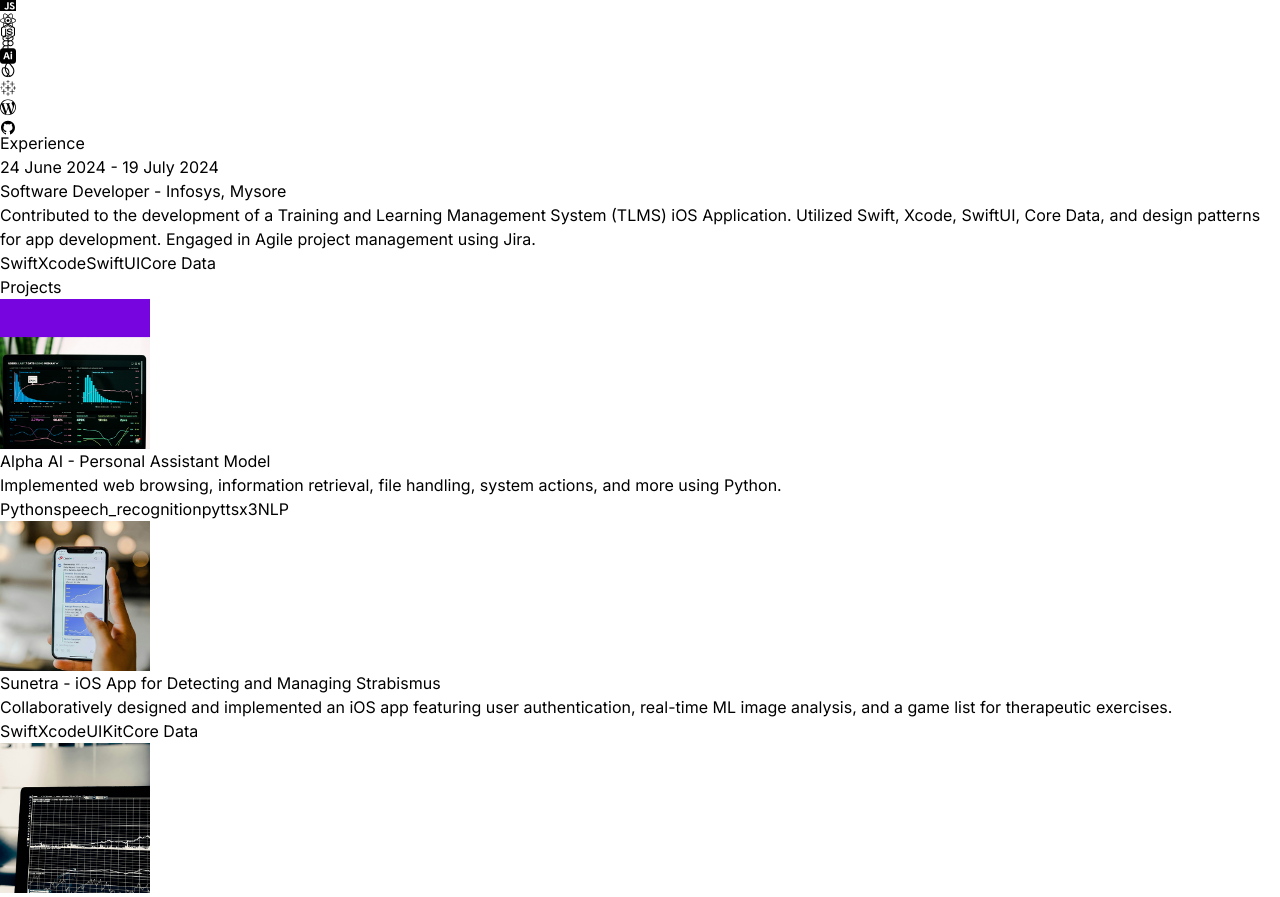
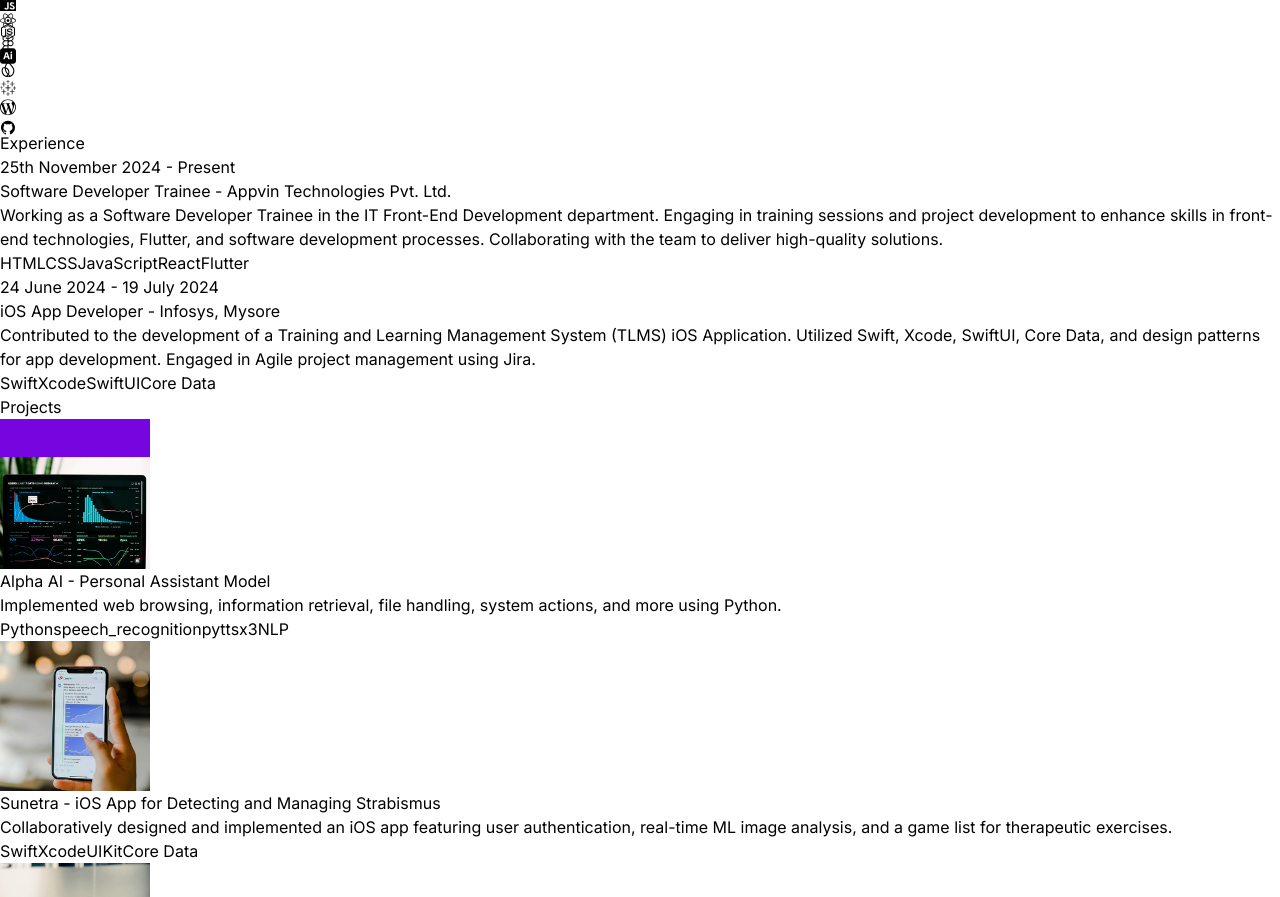
Before and after one commit to anmolranjan1/react-portfolio-anmol, a React (Vite) app: page / in a window 1280 px wide. Shown: the part 1682-2579 px from the top of the page. Built offline with nearby package versions, Linux system fonts and the light colour scheme.

Commit message:
Updated experience section

```diff
--- a/src/constants/index.js
+++ b/src/constants/index.js
@@ -10,8 +10,16 @@
 
 export const EXPERIENCES = [
   {
+    year: "25th November 2024 - Present",
+    role: "Software Developer Trainee",
+    company: "Appvin Technologies Pvt. Ltd.",
+    description:
+      "Working as a Software Developer Trainee in the IT Front-End Development department. Engaging in training sessions and project development to enhance skills in front-end technologies, Flutter, and software development processes. Collaborating with the team to deliver high-quality solutions.",
+    technologies: ["HTML", "CSS", "JavaScript", "React", "Flutter"],
+  },
+  {
     year: "24 June 2024 - 19 July 2024",
-    role: "Software Developer",
+    role: "iOS App Developer",
     company: "Infosys, Mysore",
     description: `Contributed to the development of a Training and Learning Management System (TLMS) iOS Application. Utilized Swift, Xcode, SwiftUI, Core Data, and design patterns for app development. Engaged in Agile project management using Jira.`,
     technologies: ["Swift", "Xcode", "SwiftUI", "Core Data"],
```
